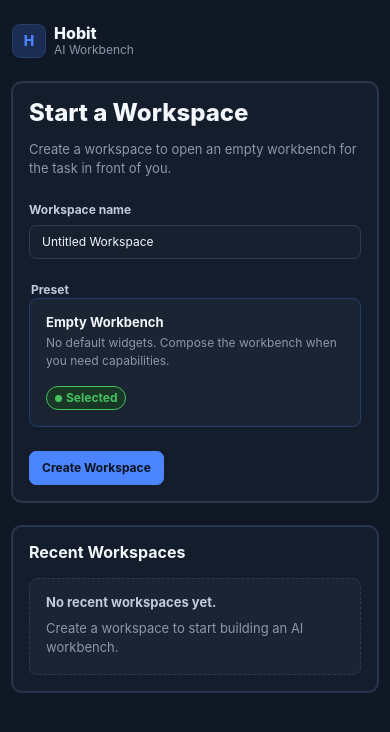
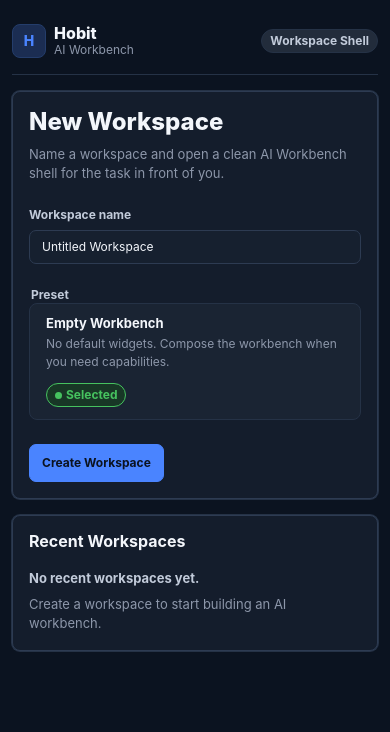
Before and after one commit to d-koshelev/Hobit, a React (Vite) app in the folder apps/desktop/frontend/: page / in a window 390 px wide. Shown: the top 732 px of the page. Built offline with nearby package versions, Linux system fonts and the light colour scheme.

Commit message:
frontend: polish workspace start screen

```diff
--- a/apps/desktop/frontend/src/styles/layout.css
+++ b/apps/desktop/frontend/src/styles/layout.css
@@ -5,17 +5,17 @@
 
 .workspace-start-shell {
   min-height: 100vh;
-  background: var(--color-canvas-bg);
+  background: var(--color-app-bg);
   color: var(--color-text-primary);
   padding: var(--space-2xl);
 }
 
 .workspace-start {
   display: flex;
-  width: min(1120px, 100%);
+  width: min(1160px, 100%);
   min-height: calc(100vh - 64px);
   flex-direction: column;
-  gap: var(--space-2xl);
+  gap: var(--space-xl);
   margin: 0 auto;
 }
 
@@ -24,34 +24,36 @@
   align-items: center;
   justify-content: space-between;
   gap: var(--space-lg);
-  padding: var(--space-md) 0 0;
+  border-bottom: 1px solid var(--color-border-subtle);
+  padding: var(--space-md) 0 var(--space-lg);
 }
 
 .workspace-start-layout {
   display: grid;
-  grid-template-columns: minmax(0, 1.18fr) minmax(320px, 0.82fr);
-  gap: var(--space-xl);
-  align-items: start;
+  grid-template-columns: minmax(0, 1fr) minmax(300px, 360px);
+  gap: var(--space-lg);
+  align-items: stretch;
 }
 
 .workspace-start-primary,
 .workspace-recent {
   border: 1px solid var(--color-border);
-  border-radius: var(--radius-xl);
+  border-radius: var(--radius-lg);
   background: var(--color-widget-surface);
   box-shadow: var(--shadow-widget);
 }
 
 .workspace-start-primary {
   display: grid;
+  align-content: start;
   gap: var(--space-xl);
   padding: var(--space-2xl);
 }
 
 .workspace-start-copy {
   display: grid;
-  max-width: 560px;
-  gap: var(--space-md);
+  max-width: 620px;
+  gap: var(--space-sm);
 }
 
 .workspace-start-title {
@@ -78,7 +80,7 @@
 }
 
 .workspace-field {
-  max-width: 520px;
+  max-width: 560px;
 }
 
 .preset-field {
@@ -99,21 +101,16 @@
 .preset-choice {
   display: flex;
   width: 100%;
-  min-height: 92px;
+  min-height: 76px;
   align-items: center;
   justify-content: space-between;
-  gap: var(--space-lg);
-  border: 1px solid var(--color-primary-hairline);
+  gap: var(--space-md);
+  border: 1px solid var(--color-border-subtle);
   border-radius: var(--radius-lg);
   background: var(--color-nested-surface);
   color: var(--color-text-primary);
-  padding: var(--space-lg);
+  padding: var(--space-md) var(--space-lg);
   text-align: left;
-}
-
-.preset-choice:hover {
-  border-color: var(--color-border-strong);
-  background: var(--color-overlay-surface);
 }
 
 .preset-choice-copy {
@@ -140,17 +137,23 @@
   justify-content: flex-start;
 }
 
+.workspace-start-actions .button {
+  min-height: 38px;
+}
+
 .workspace-error {
   margin: 0;
+  border-left: 2px solid var(--color-error);
   color: var(--color-error);
   font-size: var(--text-sm);
   line-height: var(--line-normal);
+  padding-left: var(--space-md);
 }
 
 .workspace-recent {
   display: grid;
   align-content: start;
-  gap: var(--space-lg);
+  gap: var(--space-md);
   padding: var(--space-xl);
 }
 
@@ -178,10 +181,7 @@
 .workspace-recent-empty {
   display: grid;
   gap: var(--space-sm);
-  border: 1px dashed var(--color-border);
-  border-radius: var(--radius-lg);
-  background: var(--color-nested-surface);
-  padding: var(--space-lg);
+  padding-top: var(--space-sm);
 }
 
 .workspace-recent-empty-title {
@@ -199,19 +199,19 @@
 
 .workspace-recent-list {
   display: grid;
-  gap: var(--space-sm);
+  gap: var(--space-xs);
 }
 
 .workspace-recent-item {
   display: flex;
   width: 100%;
-  min-height: 64px;
+  min-height: 58px;
   align-items: center;
   justify-content: space-between;
   gap: var(--space-md);
-  border: 1px solid var(--color-border);
-  border-radius: var(--radius-lg);
-  background: var(--color-nested-surface);
+  border: 1px solid var(--color-border-subtle);
+  border-radius: var(--radius-md);
+  background: transparent;
   color: var(--color-text-primary);
   padding: var(--space-md);
   text-align: left;
@@ -241,6 +241,7 @@
   font-weight: 720;
   line-height: var(--line-tight);
   text-overflow: ellipsis;
+  white-space: nowrap;
 }
 
 .workspace-recent-item-text {
@@ -249,6 +250,7 @@
   font-size: var(--text-xs);
   line-height: var(--line-normal);
   text-overflow: ellipsis;
+  white-space: nowrap;
 }
 
 .workbench {
@@ -773,7 +775,7 @@
 
   .workspace-start {
     min-height: auto;
-    gap: var(--space-xl);
+    gap: var(--space-lg);
   }
 
   .workspace-start-layout {
@@ -847,6 +849,11 @@
     padding: var(--space-lg);
   }
 
+  .workspace-recent-item {
+    align-items: flex-start;
+    flex-direction: column;
+  }
+
   .workbench-topbar {
     padding: var(--space-lg) var(--space-lg) var(--space-sm);
   }
--- a/apps/desktop/frontend/src/workspace/WorkspaceStartScreen.tsx
+++ b/apps/desktop/frontend/src/workspace/WorkspaceStartScreen.tsx
@@ -138,17 +138,18 @@ export function WorkspaceStartScreen({
               <div className="brand-subtitle">AI Workbench</div>
             </div>
           </div>
+          <Badge variant="neutral">Workspace Shell</Badge>
         </header>
 
         <div className="workspace-start-layout">
           <form className="workspace-start-primary" onSubmit={createWorkspace}>
             <div className="workspace-start-copy">
               <h1 className="workspace-start-title" id="workspace-start-title">
-                Start a Workspace
+                New Workspace
               </h1>
               <p className="workspace-start-text">
-                Create a workspace to open an empty workbench for the task in
-                front of you.
+                Name a workspace and open a clean AI Workbench shell for the
+                task in front of you.
               </p>
             </div>
 
@@ -167,10 +168,10 @@ export function WorkspaceStartScreen({
 
             <fieldset className="preset-field">
               <legend className="workspace-label">Preset</legend>
-              <button
-                aria-pressed="true"
+              <div
+                aria-label="Selected preset"
                 className="preset-choice"
-                type="button"
+                role="group"
               >
                 <span className="preset-choice-copy">
                   <span className="preset-choice-title">
@@ -185,7 +186,7 @@ export function WorkspaceStartScreen({
                   <StatusDot variant="success" />
                   Selected
                 </Badge>
-              </button>
+              </div>
             </fieldset>
 
             <div className="workspace-start-actions">
@@ -220,13 +221,14 @@ export function WorkspaceStartScreen({
             {isLoadingWorkspaces ? (
               <div className="workspace-recent-empty">
                 <p className="workspace-recent-empty-title">
-                  Loading recent workspaces.
+                  Loading recent workspaces...
                 </p>
               </div>
             ) : recentWorkspaces.length > 0 ? (
               <div className="workspace-recent-list">
                 {recentWorkspaces.map((workspace) => (
                   <button
+                    aria-label={`Open ${workspace.title}`}
                     className="workspace-recent-item"
                     disabled={
                       isCreatingWorkspace || openingWorkspaceId === workspace.id
```
Also changed, not shown: 1 other file (tests, documents, lock files or other folders).
